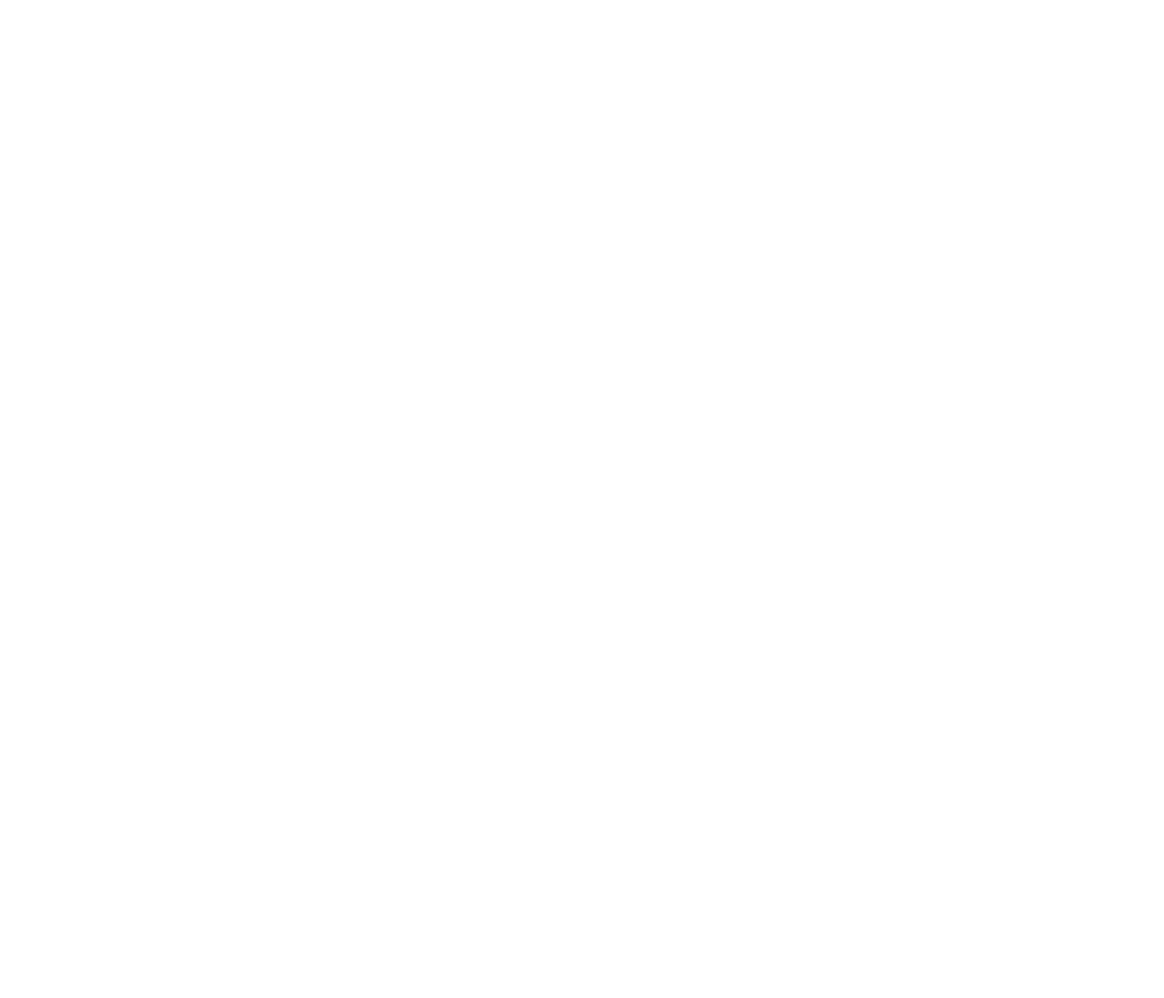
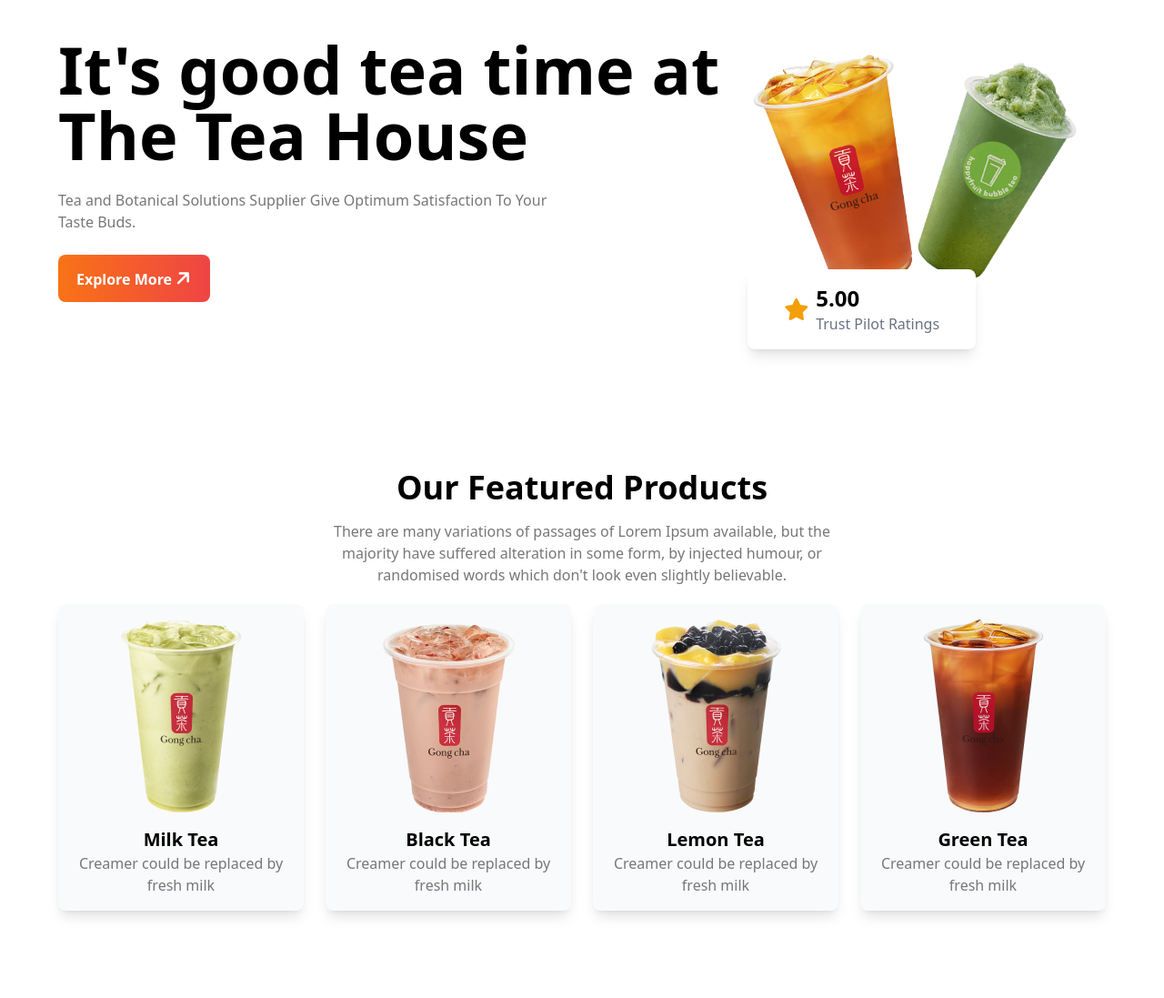
Before and after one commit to rjlam1/Tea-House, a plain HTML site: page index.html in a window 1280 px wide. Shown: the whole page at 91% size. Before the commit the page ends 800 px from the top, so only its background shows below. Drawn offline with nearby package versions, Linux system fonts and the light colour scheme.

Commit message:
featured producg section done

```diff
--- a/index.html
+++ b/index.html
@@ -24,6 +24,76 @@
     <script src="https://kit.fontawesome.com/4e4ad4791b.js" crossorigin="anonymous"></script>
 </head>
 <body>
+    <!-- main container -->
+    <main class="max-w-screen-xl px-16 mx-auto">
+      <header class="pt-10 mb-20 lg:flex">
+        <div>
+          <h1 class="text-5xl font-bold md:text-7xl">It's good
+            tea time at The Tea House</h1>
+            <br>
+            <p class="text-[#777777] w-3/4">Tea and Botanical Solutions Supplier Give Optimum Satisfaction To Your Taste Buds.</p>
+            <br>
+            <button class="px-5 py-3 rounded-lg text-white font-bold  bg-gradient-to-r from-orange-500 to-red-500 ...">Explore More <i class="text-xl -rotate-45 fa-solid fa-arrow-right"></i></button>
+        </div>
+        <!-- image content -->
+      <div class="relative">
+        <!-- image -->
+        <div>
+          <img class="w-full" src="images/banner.png" alt=""></div>
+        <!-- card -->
+         <div class="absolute flex items-center px-2 py-2 pt-1 bg-white rounded-lg shadow-lg md:px-10 lg:py-4 top-32 md:top-64 md:left-110 lg:left-130">
+            <div><i class="text-2xl fa-solid fa-star text-amber-500"></i></div>
+            <!-- text -->
+            <div class="ml-2">
+              <h2 class="font-bold lg:text-2xl">5.00</h2>
+              <p class="text-gray-500">Trust Pilot Ratings</p>
+          </div>
+         </div>
+      </div>
+      </header>
+      <!-- featured product section -->
+       <section class="py-8 lg:py-24">
+        <!-- title -->
+         <div class="mb-5 text-center">
+          <h1 class="mb-4 text-3xl font-bold md:text-4xl">Our Featured Products</h1>
+          <p class="max-w-xl mx-auto text-[#777777]">There are many variations of passages of Lorem Ipsum available, but the majority have suffered alteration in some form, by injected humour, or randomised words which don't look even slightly believable.</p>
+         </div>
+         <!-- grid cards -->
+          <div class="grid grid-cols-1 gap-6 text-center lg:grid-cols-4 md:grid-cols-2">
+            <!-- cards products -->
+            <div class="overflow-hidden rounded-lg shadow-lg bg-gray-50">
+              <img class="mx-auto mt-4" src="images/tea-1.png" alt="">
+             <div class="p-4">
+              <h2 class="text-xl font-bold">Milk Tea</h2>
+              <p class="text-[#777777]">Creamer could be replaced by fresh milk</p>
+             </div>
+            </div>
+            <div class="overflow-hidden rounded-lg shadow-lg bg-gray-50">
+              <img class="mx-auto mt-4" src="images/tea-2.png" alt="">
+             <div class="p-4">
+              <h2 class="text-xl font-bold">Black Tea</h2>
+              <p class="text-[#777777]">Creamer could be replaced by fresh milk</p>
+             </div>
+            </div>
+            <div class="overflow-hidden rounded-lg shadow-lg bg-gray-50">
+              <img class="mx-auto mt-4" src="images/tea-3.png" alt="">
+             <div class="p-4">
+              <h2 class="text-xl font-bold">Lemon Tea</h2>
+              <p class="text-[#777777]">Creamer could be replaced by fresh milk</p>
+             </div>
+            </div>
+            <div class="overflow-hidden rounded-lg shadow-lg bg-gray-50">
+              <img class="mx-auto mt-4" src="images/tea-4.png" alt="">
+             <div class="p-4">
+              <h2 class="text-xl font-bold">Green Tea</h2>
+              <p class="text-[#777777]">Creamer could be replaced by fresh milk</p>
+             </div>
+            </div>
+          </div>
+          <!-- Gread Tea -->
 
+       </section>
+
+    </main>
 </body>
 </html>
```
